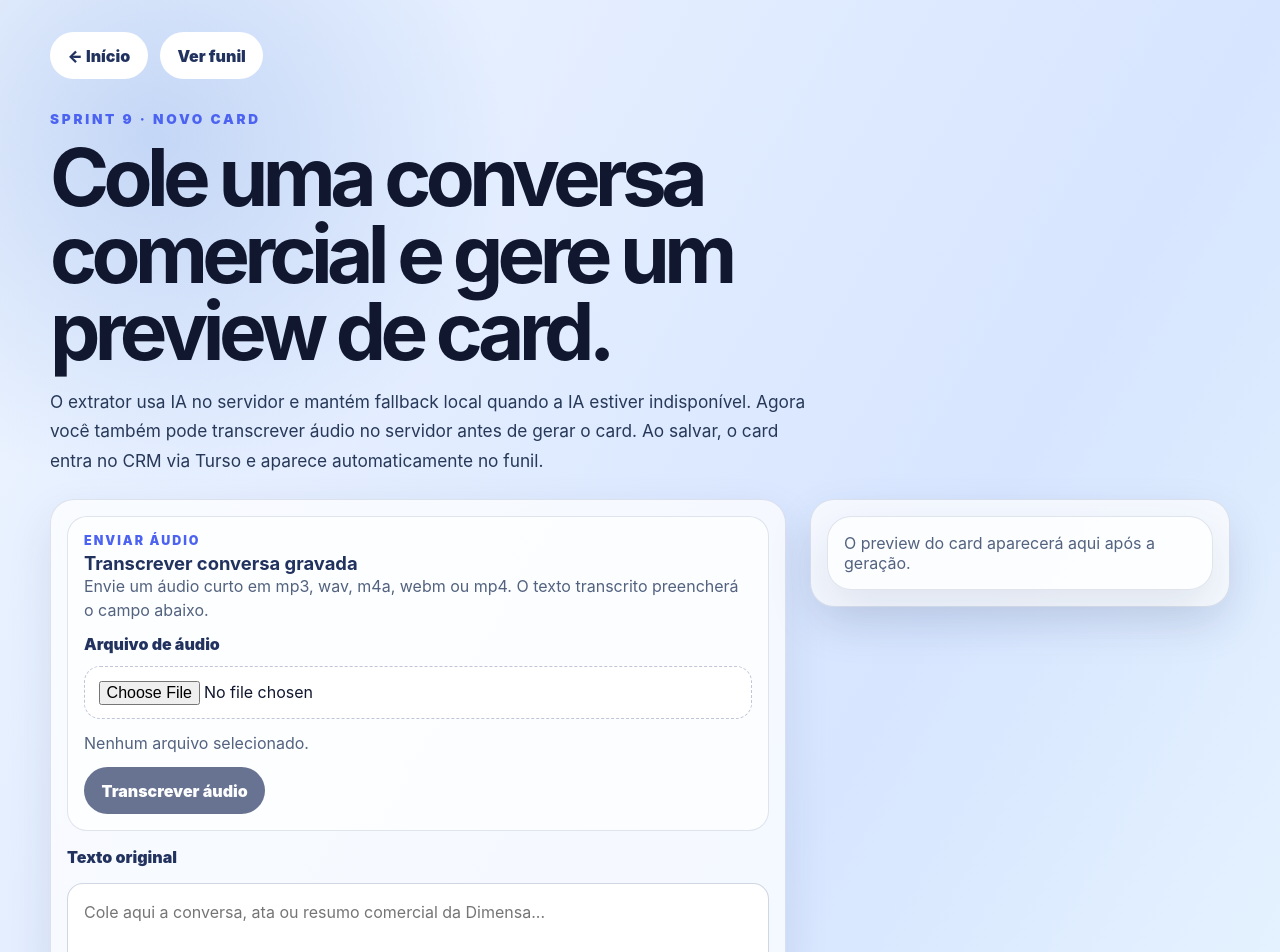
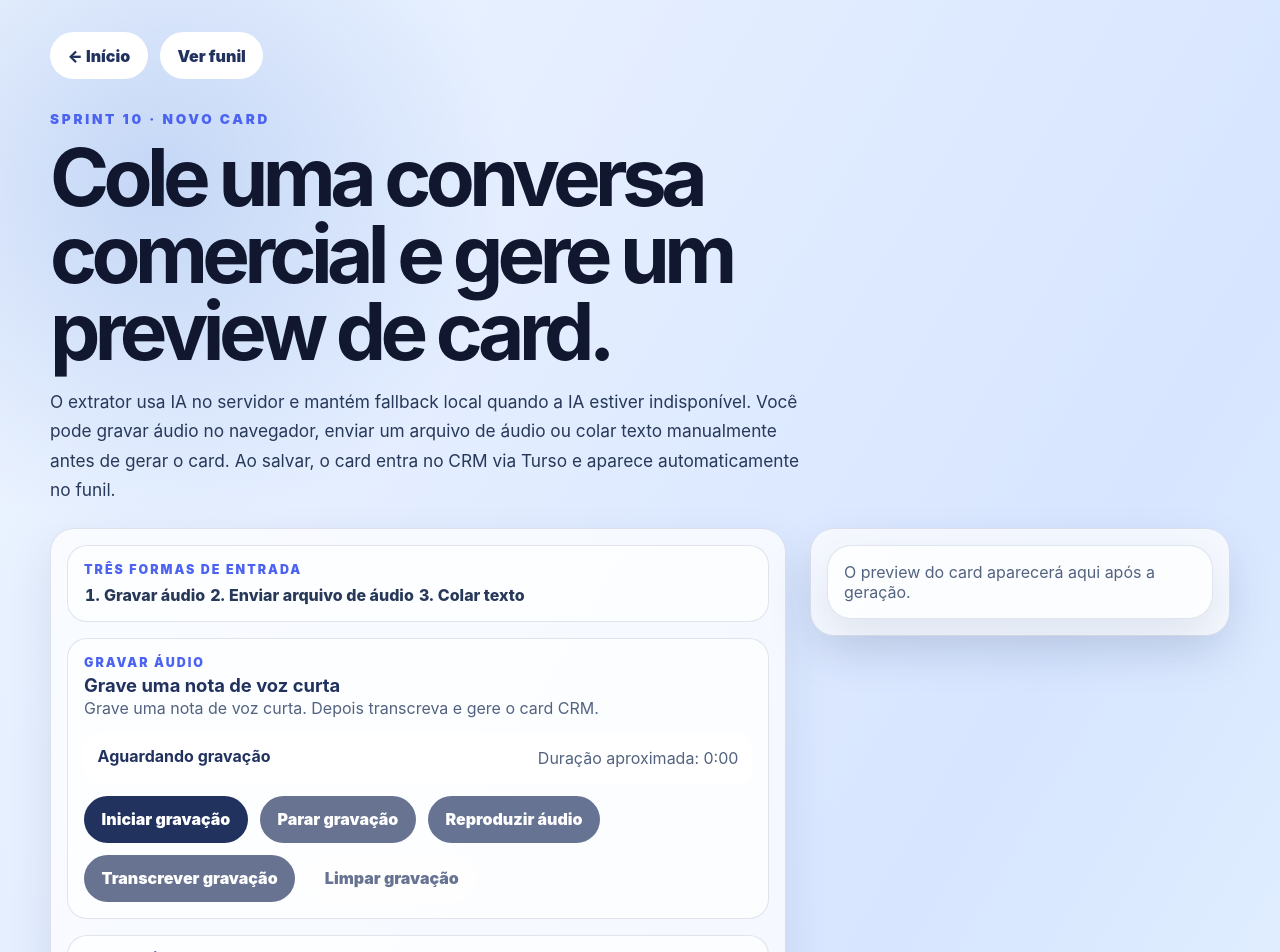
Before and after one commit to ollielab-eot/crm-falado, a SvelteKit app: page /new in a window 1280 px wide. Shown: the top 952 px of the page. Built offline with nearby package versions, Linux system fonts and the light colour scheme.

Commit message:
feat: add browser audio recording

```diff
--- /dev/null
+++ b/src/lib/components/AudioRecorderPanel.svelte
@@ -0,0 +1,294 @@
+<script lang="ts">
+	import { browser } from '$app/environment';
+	import { onDestroy } from 'svelte';
+	import { transcribeAudioFile } from '$lib/utils/transcribeApi';
+
+	type Props = {
+		onTranscribed: (text: string) => void;
+		resetKey: number;
+	};
+
+	let props: Props = $props();
+	let mediaRecorder = $state<MediaRecorder | null>(null);
+	let stream = $state<MediaStream | null>(null);
+	let audioChunks: BlobPart[] = [];
+	let recordedFile = $state<File | null>(null);
+	let audioUrl = $state('');
+	let audioElement = $state<HTMLAudioElement | null>(null);
+	let errorMessage = $state('');
+	let isRecording = $state(false);
+	let isTranscribing = $state(false);
+	let durationSeconds = $state(0);
+	let startedAt = 0;
+	let durationTimer: ReturnType<typeof setInterval> | null = null;
+	let lastResetKey = $state<number | null>(null);
+
+	let recordingState = $derived(
+		isTranscribing
+			? 'Transcrevendo gravação...'
+			: isRecording
+				? 'Gravando...'
+				: recordedFile
+					? 'Gravação pronta'
+					: 'Aguardando gravação'
+	);
+
+	$effect(() => {
+		if (lastResetKey === null) {
+			lastResetKey = props.resetKey;
+			return;
+		}
+
+		if (props.resetKey !== lastResetKey) {
+			clearRecording();
+			lastResetKey = props.resetKey;
+		}
+	});
+
+	function supportsRecording() {
+		return browser && typeof navigator !== 'undefined' && Boolean(navigator.mediaDevices?.getUserMedia) && typeof MediaRecorder !== 'undefined';
+	}
+
+	function createAudioFile(blob: Blob) {
+		return new File([blob], `gravacao-crm-${Date.now()}.webm`, { type: blob.type || 'audio/webm' });
+	}
+
+	function clearTimer() {
+		if (durationTimer) {
+			clearInterval(durationTimer);
+			durationTimer = null;
+		}
+	}
+
+	function stopStream() {
+		stream?.getTracks().forEach((track) => track.stop());
+		stream = null;
+	}
+
+	function revokeAudioUrl() {
+		if (audioUrl) {
+			URL.revokeObjectURL(audioUrl);
+			audioUrl = '';
+		}
+	}
+
+	async function startRecording() {
+		if (!supportsRecording()) {
+			errorMessage = 'Seu navegador não suporta gravação de áudio neste fluxo.';
+			return;
+		}
+
+		clearRecording();
+		errorMessage = '';
+
+		try {
+			stream = await navigator.mediaDevices.getUserMedia({ audio: true });
+			const recorderOptions = MediaRecorder.isTypeSupported('audio/webm') ? { mimeType: 'audio/webm' } : undefined;
+			mediaRecorder = new MediaRecorder(stream, recorderOptions);
+			audioChunks = [];
+
+			mediaRecorder.ondataavailable = (event) => {
+				if (event.data.size > 0) {
+					audioChunks.push(event.data);
+				}
+			};
+
+			mediaRecorder.onstop = () => {
+				const blob = new Blob(audioChunks, { type: mediaRecorder?.mimeType || 'audio/webm' });
+				recordedFile = createAudioFile(blob);
+				audioUrl = URL.createObjectURL(blob);
+				mediaRecorder = null;
+				stopStream();
+			};
+
+			mediaRecorder.start();
+			isRecording = true;
+			startedAt = Date.now();
+			durationSeconds = 0;
+			durationTimer = setInterval(() => {
+				durationSeconds = Math.max(0, Math.round((Date.now() - startedAt) / 1000));
+			}, 1000);
+		} catch {
+			errorMessage = 'Não foi possível acessar o microfone. Verifique a permissão do navegador e tente novamente.';
+			isRecording = false;
+			clearTimer();
+			stopStream();
+		}
+	}
+
+	function playRecording() {
+		audioElement?.play();
+	}
+
+	function stopRecording() {
+		if (!mediaRecorder || mediaRecorder.state === 'inactive') {
+			return;
+		}
+
+		isRecording = false;
+		clearTimer();
+		durationSeconds = Math.max(1, Math.round((Date.now() - startedAt) / 1000));
+		mediaRecorder.stop();
+	}
+
+	async function transcribeRecording() {
+		if (!recordedFile) {
+			return;
+		}
+
+		isTranscribing = true;
+		errorMessage = '';
+
+		try {
+			props.onTranscribed(await transcribeAudioFile(recordedFile));
+		} catch (error) {
+			errorMessage = error instanceof Error ? error.message : 'Não foi possível transcrever a gravação.';
+		} finally {
+			isTranscribing = false;
+		}
+	}
+
+	function clearRecording() {
+		if (mediaRecorder && mediaRecorder.state !== 'inactive') {
+			mediaRecorder.onstop = null;
+			mediaRecorder.stop();
+		}
+		clearTimer();
+		stopStream();
+		revokeAudioUrl();
+		mediaRecorder = null;
+		audioChunks = [];
+		recordedFile = null;
+		errorMessage = '';
+		isRecording = false;
+		isTranscribing = false;
+		durationSeconds = 0;
+	}
+
+	onDestroy(() => {
+		clearRecording();
+	});
+
+	function formatDuration(seconds: number) {
+		const minutes = Math.floor(seconds / 60);
+		const remainingSeconds = seconds % 60;
+		return `${minutes}:${remainingSeconds.toString().padStart(2, '0')}`;
+	}
+</script>
+
+<section class="audio-recorder" aria-labelledby="audio-recorder-title">
+	<div>
+		<p class="section-label">Gravar áudio</p>
+		<h2 id="audio-recorder-title">Grave uma nota de voz curta</h2>
+		<p class="hint">Grave uma nota de voz curta. Depois transcreva e gere o card CRM.</p>
+	</div>
+
+	<div class="status-card" aria-live="polite">
+		<strong>{recordingState}</strong>
+		<span>Duração aproximada: {formatDuration(durationSeconds)}</span>
+	</div>
+
+	{#if audioUrl}
+		<audio bind:this={audioElement} controls src={audioUrl}>Seu navegador não consegue reproduzir este áudio.</audio>
+	{/if}
+
+	<div class="audio-actions">
+		<button type="button" onclick={startRecording} disabled={isRecording || isTranscribing}>Iniciar gravação</button>
+		<button type="button" onclick={stopRecording} disabled={!isRecording}>Parar gravação</button>
+		<button type="button" onclick={playRecording} disabled={!audioUrl}>Reproduzir áudio</button>
+		<button type="button" onclick={transcribeRecording} disabled={!recordedFile || isRecording || isTranscribing}>
+			{isTranscribing ? 'Transcrevendo gravação...' : 'Transcrever gravação'}
+		</button>
+		<button class="secondary" type="button" onclick={clearRecording} disabled={isRecording || isTranscribing || !recordedFile}>Limpar gravação</button>
+	</div>
+
+	{#if errorMessage}
+		<p class="error">{errorMessage}</p>
+	{/if}
+</section>
+
+<style>
+	.audio-recorder {
+		display: grid;
+		gap: 0.75rem;
+		border: 1px solid rgba(74, 93, 142, 0.16);
+		border-radius: 1.25rem;
+		padding: 1rem;
+		background: rgba(255, 255, 255, 0.68);
+	}
+
+	.section-label {
+		margin: 0 0 0.25rem;
+		font-size: 0.78rem;
+		font-weight: 900;
+		letter-spacing: 0.16em;
+		text-transform: uppercase;
+		color: #4c63f2;
+	}
+
+	h2,
+	.hint,
+	.error {
+		margin: 0;
+	}
+
+	h2 {
+		font-size: 1.15rem;
+		color: #22325f;
+	}
+
+	.hint,
+	.status-card span {
+		line-height: 1.5;
+		color: #52627f;
+	}
+
+	.status-card {
+		display: flex;
+		justify-content: space-between;
+		gap: 0.75rem;
+		flex-wrap: wrap;
+		border-radius: 1rem;
+		padding: 0.85rem;
+		background: #fff;
+		color: #22325f;
+	}
+
+	audio {
+		width: 100%;
+	}
+
+	.audio-actions {
+		display: flex;
+		flex-wrap: wrap;
+		gap: 0.75rem;
+	}
+
+	button {
+		border: 0;
+		border-radius: 999px;
+		padding: 0.85rem 1.1rem;
+		background: #22325f;
+		color: #fff;
+		font: inherit;
+		font-weight: 900;
+		text-decoration: none;
+		cursor: pointer;
+	}
+
+	.secondary {
+		background: #ffffff;
+		color: #22325f;
+	}
+
+	button:disabled {
+		cursor: wait;
+		opacity: 0.68;
+		pointer-events: none;
+	}
+
+	.error {
+		font-weight: 900;
+		color: #b42318;
+	}
+</style>
--- a/src/routes/new/+page.svelte
+++ b/src/routes/new/+page.svelte
@@ -1,4 +1,5 @@
 <script lang="ts">
+	import AudioRecorderPanel from '$lib/components/AudioRecorderPanel.svelte';
 	import AudioUploadPanel from '$lib/components/AudioUploadPanel.svelte';
 	import CardCRM from '$lib/components/CardCRM.svelte';
 	import { createApiCard } from '$lib/utils/cardsApi';
@@ -15,6 +16,7 @@
 	let isGeneratingPreview = $state(false);
 	let fallbackMessage = $state('');
 	let audioResetKey = $state(0);
+	let recorderResetKey = $state(0);
 
 	function createCardId() {
 		if (typeof crypto !== 'undefined' && 'randomUUID' in crypto) {
@@ -123,6 +125,7 @@
 		isSavingToCrm = false;
 		isGeneratingPreview = false;
 		audioResetKey += 1;
+		recorderResetKey += 1;
 	}
 </script>
 
@@ -137,15 +140,25 @@
 			<a href="/">← Início</a>
 			<a href="/funnel">Ver funil</a>
 		</nav>
-		<p class="eyebrow">Sprint 9 · Novo card</p>
+		<p class="eyebrow">Sprint 10 · Novo card</p>
 		<h1 id="page-title">Cole uma conversa comercial e gere um preview de card.</h1>
 		<p class="intro">
-			O extrator usa IA no servidor e mantém fallback local quando a IA estiver indisponível. Agora você também pode transcrever áudio no servidor antes de gerar o card. Ao salvar, o card entra no CRM via Turso e aparece automaticamente no funil.
+			O extrator usa IA no servidor e mantém fallback local quando a IA estiver indisponível. Você pode gravar áudio no navegador, enviar um arquivo de áudio ou colar texto manualmente antes de gerar o card. Ao salvar, o card entra no CRM via Turso e aparece automaticamente no funil.
 		</p>
 	</section>
 
 	<section class="workspace" aria-label="Gerador de card">
 		<form class="input-panel" onsubmit={(event) => { event.preventDefault(); generatePreview(); }}>
+			<section class="input-overview" aria-label="Formas de entrada">
+				<p class="section-label">Três formas de entrada</p>
+				<ol>
+					<li>Gravar áudio</li>
+					<li>Enviar arquivo de áudio</li>
+					<li>Colar texto</li>
+				</ol>
+			</section>
+
+			<AudioRecorderPanel onTranscribed={handleAudioTranscribed} resetKey={recorderResetKey} />
 			<AudioUploadPanel onTranscribed={handleAudioTranscribed} resetKey={audioResetKey} />
 
 			<label for="conversation">Texto original</label>
@@ -267,6 +280,15 @@
 		color: #22325f;
 	}
 
+	.section-label {
+		margin: 0 0 0.25rem;
+		font-size: 0.78rem;
+		font-weight: 900;
+		letter-spacing: 0.16em;
+		text-transform: uppercase;
+		color: #4c63f2;
+	}
+
 	.eyebrow {
 		margin: 2rem 0 0.75rem;
 		font-size: 0.85rem;
@@ -313,6 +335,23 @@
 	.input-panel {
 		display: grid;
 		gap: 1rem;
+	}
+
+	.input-overview {
+		border: 1px solid rgba(74, 93, 142, 0.16);
+		border-radius: 1.25rem;
+		padding: 1rem;
+		background: rgba(255, 255, 255, 0.68);
+	}
+
+	.input-overview ol {
+		display: flex;
+		flex-wrap: wrap;
+		gap: 0.75rem 1.5rem;
+		margin: 0.5rem 0 0;
+		padding-left: 1.25rem;
+		color: #273858;
+		font-weight: 800;
 	}
 
 	label {
```
Also changed, not shown: 1 other file (tests, documents, lock files or other folders).
